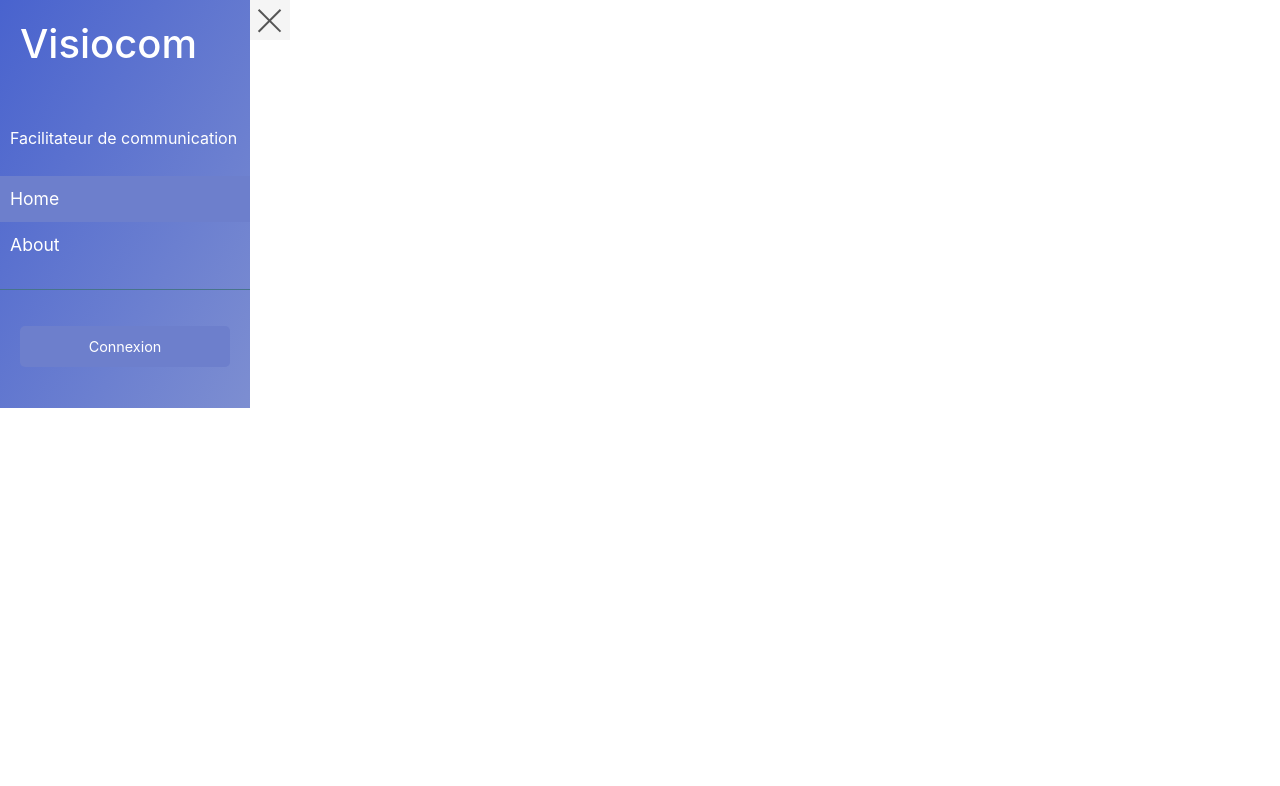
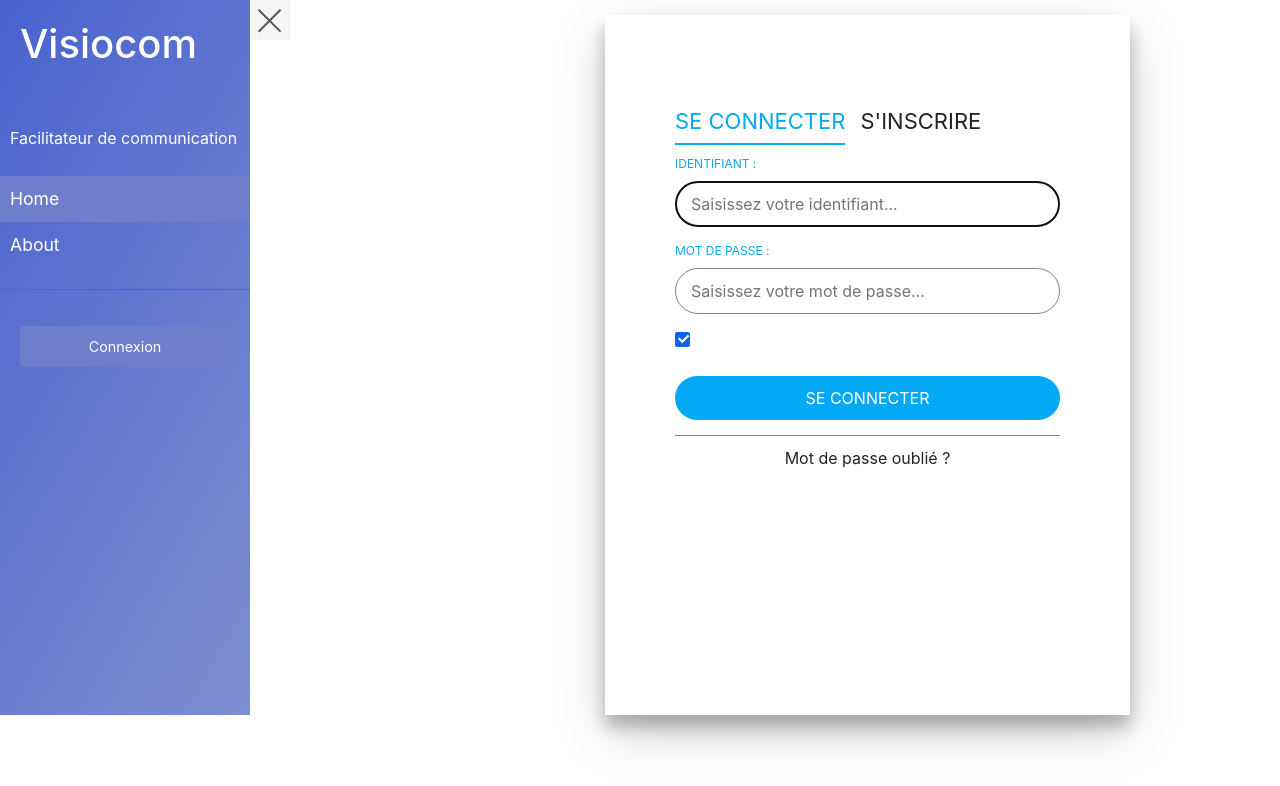
Before and after one commit to Bruants/Visiocom, an Angular app in the folder front/: page /users/connexion in a window 1280 px wide. Before the commit this address led to /. Shown: the top 786 px of the page. Built offline with nearby package versions, Linux system fonts and the light colour scheme.

Commit message:
interface de connexion

```diff
--- a/front/angular.json
+++ b/front/angular.json
@@ -35,10 +35,12 @@
           },
           "configurations": {
             "production": {
-                            "fileReplacements": [{
+              "fileReplacements": [
+                {
                   "replace": "src/environments/environment.ts",
                   "with": "src/environments/environment.prod.ts"
-                            }],
+                }
+              ],
               "optimization": true,
               "outputHashing": "all",
               "sourceMap": false,
@@ -47,7 +49,8 @@
               "extractLicenses": true,
               "vendorChunk": false,
               "buildOptimizer": true,
-                            "budgets": [{
+              "budgets": [
+                {
                   "type": "initial",
                   "maximumWarning": "2mb",
                   "maximumError": "5mb"
@@ -123,5 +126,8 @@
       }
     }
   },
-    "defaultProject": "Visiocom"
+  "defaultProject": "Visiocom",
+  "cli": {
+    "analytics": "2d3d3ad0-4aad-40f6-bdb1-4cc08f25074c"
   }
+}
--- a/front/src/app/app.module.ts
+++ b/front/src/app/app.module.ts
@@ -8,6 +8,7 @@ import { SidebarComponent } from './navigation/sidebar/sidebar.component';
 import { HideButtonComponent } from './navigation/sidebar/hide-button/hide-button.component';
 import { HomeComponent } from './home/home.component';
 import { AboutComponent } from './about/about.component';
+import { ConnexionComponent } from './users/connexion/connexion.component';
 
 @NgModule({
   declarations: [
@@ -16,7 +17,8 @@ import { AboutComponent } from './about/about.component';
     SidebarComponent,
     HideButtonComponent,
     HomeComponent,
-    AboutComponent
+    AboutComponent,
+    ConnexionComponent
   ],
   imports: [
     BrowserModule,
--- /dev/null
+++ b/front/src/app/users/connexion/connexion.component.html
@@ -0,0 +1,58 @@
+<div class="login-wrap">
+	<div class="login-html">
+		<input id="tab-1" type="radio" name="tab" class="sign-in" checked><label for="tab-1" class="tab">Se connecter</label>
+		<input id="tab-2" type="radio" name="tab" class="sign-up"><label for="tab-2" class="tab">S'inscrire</label>
+		<div class="login-form">
+			<form class="sign-in-htm">
+				<div class="group">
+					<label for="user" class="label">Identifiant :</label>
+					<input id="user" type="text" class="input" placeholder="Saisissez votre identifiant..." tabindex="1" required autofocus>
+				</div>
+				<div class="group">
+					<label for="pass" class="label">Mot de passe :</label>
+					<input id="pass" type="password" class="input" data-type="password" placeholder="Saisissez votre mot de passe..." tabindex="2" required>
+				</div>
+				<div class="group">
+					<input id="check" type="checkbox" class="check" checked tabindex="3">
+					<label for="check"><span class="icon"></span>Rester connecté</label>
+				</div>
+				<div class="group">
+					<input type="submit" class="button" value="Se connecter" tabindex="4">
+				</div>
+				<div class="hr"></div>
+				<div class="foot-lnk">
+					<a href="#forgot">Mot de passe oublié ?</a>
+				</div>
+			</form>
+			<form class="sign-up-htm">
+				<div class="group">
+					<label for="user" class="label">Identifiant :</label>
+					<input id="user" type="text" class="input" placeholder="Saisissez un identifiant..." tabindex="1" required autofocus>
+				</div>
+				<div class="group">
+					<label for="pass" class="label">Mot de passe :</label>
+					<input id="pass" type="password" class="input" data-type="password" placeholder="Saisissez un mot de passe..." tabindex="2" required>
+				</div>
+				<div class="group">
+					<label for="pass" class="label">Confirmation du mot de passe :</label>
+					<input id="pass" type="password" class="input" data-type="password" placeholder="Resaisissez le mot de passe..." tabindex="3" required>
+				</div>
+				<div class="group">
+					<label for="pass" class="label">Mail :</label>
+					<input id="pass" type="email" class="input" placeholder="Saisissez votre adresse mail..." tabindex="4" required>
+				</div>
+				<div class="group">
+                    <label for="pass" class="label">Numéro de téléphone :</label>
+                    <input id="pass" type="tel" class="input" pattern="[0-9]{10}" maxlength="10" placeholder="Saisissez votre numéro de téléphone..." required tabindex="4">
+				</div>
+				<div class="group">
+					<input type="submit" class="button" value="Inscription">
+				</div>
+				<div class="hr"></div>
+				<div class="foot-lnk">
+					<label for="tab-1">Déjà membre ?</label>
+				</div>
+			</form>
+		</div>
+	</div>
+</div>
--- /dev/null
+++ b/front/src/app/users/connexion/connexion.component.scss
@@ -0,0 +1,156 @@
+body{
+	margin:0;
+	width: 100%;
+	color:#6a6f8c;
+	background:#c8c8c8;
+	font:600 16px/18px 'Open Sans',sans-serif;
+}
+*,:after,:before{box-sizing:border-box}
+.clearfix:after,.clearfix:before{content:'';display:table}
+.clearfix:after{clear:both;display:block}
+a{color:inherit;text-decoration:none}
+
+.login-wrap{
+	width: 75%;
+	margin-top: 15px;
+	margin-left: 60%;
+	min-width:525px;
+	min-height:700px;
+	position:relative;
+	box-shadow:0 12px 15px 0 rgba(0,0,0,.24),0 17px 50px 0 rgba(0,0,0,.19);
+}
+.login-html{
+	width: 100%;
+	height: 100%;
+	position: absolute;
+	padding:90px 70px 50px 70px;
+	background:white;
+}
+.login-html .sign-in-htm,
+.login-html .sign-up-htm{
+	top:0;
+	left:0;
+	right:0;
+	bottom:0;
+	position:absolute;
+	transform:rotateY(180deg);
+	backface-visibility:hidden;
+	transition:all .4s linear;
+}
+.login-html .sign-in,
+.login-html .sign-up,
+.login-form .group .check{
+	display:none;
+}
+.login-html .tab,
+.login-form .group .label,
+.login-form .group .button{
+	text-transform:uppercase;
+}
+.login-html .tab{
+	font-size:22px;
+	margin-right:15px;
+	padding-bottom:5px;
+	margin:0 15px 10px 0;
+	display:inline-block;
+	border-bottom:2px solid transparent;
+}
+.login-html .sign-in:checked + .tab,
+.login-html .sign-up:checked + .tab{
+	color:#03a9f4;
+	border-color:#03a9f4;
+}
+.login-form{
+	min-height:345px;
+	position:relative;
+	perspective:1000px;
+	transform-style:preserve-3d;
+}
+.login-form .group{
+	margin-bottom:15px;
+}
+.login-form .group .label,
+.login-form .group .input {
+	width:100%;
+	color:gray;
+	display:block;
+}
+.login-form .group .button {
+	width:100%;
+	color:white;
+	display:block;
+}
+.login-form .group .input {
+	border:none;
+	padding:10px 15px;
+	border-radius:25px;
+	border: 1px solid gray
+}
+.login-form .group .button{
+	border:none;
+	padding:10px 15px;
+	border-radius:25px;
+}
+.login-form .group .label{
+	color:#03a9f4;
+	font-size:12px;
+}
+.login-form .group .button{
+	background:#03a9f4;
+}
+.login-form .group label .icon{
+	width:15px;
+	height:15px;
+	border-radius:2px;
+	position:relative;
+	display:inline-block;
+	background:rgba(255,255,255,.1);
+}
+.login-form .group label .icon:before,
+.login-form .group label .icon:after{
+	content:'';
+	width:10px;
+	height:2px;
+	background:#fff;
+	position:absolute;
+	transition:all .2s ease-in-out 0s;
+}
+.login-form .group label .icon:before{
+	left:3px;
+	width:5px;
+	bottom:6px;
+	transform:scale(0) rotate(0);
+}
+.login-form .group label .icon:after{
+	top:6px;
+	right:0;
+	transform:scale(0) rotate(0);
+}
+.login-form .group .check:checked + label{
+	color:#fff;
+}
+.login-form .group .check:checked + label .icon{
+	background:#1161ee;
+}
+.login-form .group .check:checked + label .icon:before{
+	transform:scale(1) rotate(45deg);
+}
+.login-form .group .check:checked + label .icon:after{
+	transform:scale(1) rotate(-45deg);
+}
+.login-html .sign-in:checked + .tab + .sign-up + .tab + .login-form .sign-in-htm{
+	transform:rotate(0);
+}
+.login-html .sign-up:checked + .tab + .login-form .sign-up-htm{
+	transform:rotate(0);
+}
+
+.hr{
+	height:1px;
+	margin:10px 0 10px 0;
+	background:gray;
+}
+.foot-lnk{
+	text-align:center;
+	cursor: pointer;
+}
--- /dev/null
+++ b/front/src/app/users/connexion/connexion.component.ts
@@ -0,0 +1,15 @@
+import { Component, OnInit } from '@angular/core';
+
+@Component({
+  selector: 'app-connexion',
+  templateUrl: './connexion.component.html',
+  styleUrls: ['./connexion.component.scss']
+})
+export class ConnexionComponent implements OnInit {
+
+  constructor() { }
+
+  ngOnInit(): void {
+  }
+
+}
```
Also changed, not shown: front/src/app/app-routing.module.ts (+25 -3 lines), 2 other files (tests, documents, lock files or other folders). Lines whose indentation alone changed are shown as unchanged.
